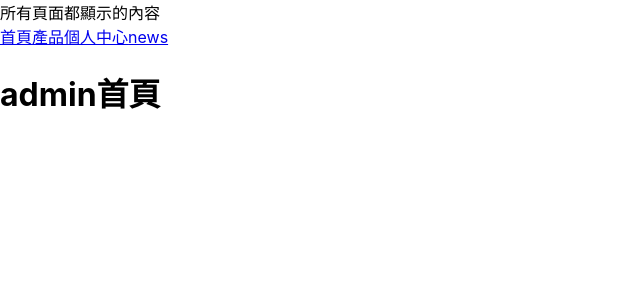
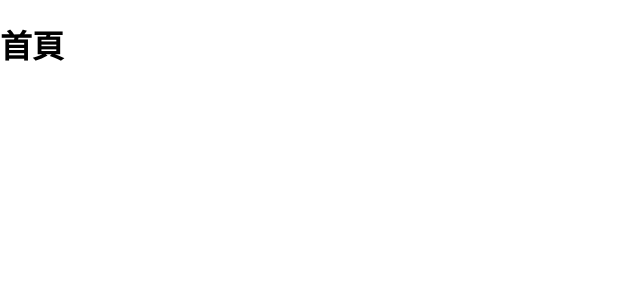
Before and after one commit to HuangNO1/my_react_demo_learn, a React (Create React App) app: page / in a window 1280 px wide. Shown: the top 300 px of the page, without its empty margins (0-640 px from the left). Built offline with nearby package versions, Linux system fonts and the light colour scheme.

Commit message:
路由重定向、switch、歷史操作

```diff
--- a/src/App.js
+++ b/src/App.js
@@ -33,78 +33,178 @@ import "./App.css";
 // History 模式 / 後端匹配使用
 import { BrowserRouter as Router, Link, Route } from "react-router-dom";
 
-function Home(params) {
+// function Home(params) {
+//   return (
+//     <div>
+//       <h1>admin首頁</h1>
+//     </div>
+//   );
+// }
+
+// function Me(params) {
+//   console.log(params);
+//   return (
+//     <div>
+//       <h1>admin個人頁面</h1>
+//     </div>
+//   );
+// }
+
+// function Product(params) {
+//   return (
+//     <div>
+//       <h1>admin產品頁面</h1>
+//     </div>
+//   );
+// }
+
+// function News(params) {
+//   console.log(params)
+//   return (
+//     <div>
+//       新聞頁
+//       新聞 id: {params.match.params.id}
+//     </div>
+//   )
+// }
+
+// class App extends React.Component {
+//   render() {
+//     // 這裡的 search 是 query string
+//     // 可以傳 state
+//     let meObj = {
+//       pathname: "/me", // 路徑
+//       search: "?username=admin", // get 請求參數
+//       hash: "#abc", // 設置 hash 錨值
+//       state: { msg: "helloWorld" }, // 傳入組件的數據
+//     };
+//     return (
+//       <div id="app">
+//         {/* 全局 */}
+//         <div>所有頁面都顯示的內容</div>
+//         {/* Router 可以在一個組件中寫多個 */}
+//         {/* <Router>
+//           <Route path="/" exact component={() => (<div>首頁</div>)}></Route>
+//           <Route path="/me" component={() => (<div>me</div>)}></Route>
+//           <Route path="/product" component={() => (<div>product</div>)}></Route>
+//         </Router> */}
+
+//         {/* Router 設置基礎路徑 basename */}
+//         <Router basename="/admin">
+//           <div className="nav">
+//             <Link to="/">首頁</Link>
+//             <Link to="/product">產品</Link>
+//             {/* Link 可以設置 to 屬性進行頁面跳轉，to 屬性可以直接寫路徑的字符串，也可以通過 1 個對象，進行路進的配置 */}
+//             {/* replace 屬性 將新地址制換成歷史訪問紀錄的原地址 */}
+//             <Link to={meObj} replace>個人中心</Link>
+//             {/* 動態路由 */}
+//             <Link to="/news/456789">news</Link>
+//           </div>
+//           <Route path="/" exact component={Home}></Route>
+//           <Route path="/product" exact component={Product}></Route>
+//           <Route path="/me" exact component={Me}></Route>
+//           {/* 動態路由 */}
+//           <Route path="/news/:id" component={News}></Route>
+//         </Router>
+//       </div>
+//     );
+//   }
+// }
+
+// export default App;
+
+// 重定向組件
+// 如果訪問某個組件時，如果有重定向組件，那麼就會修改頁面路徑，使得頁面內容顯示為所定向路徑的內容
+
+// Switch 組件
+// 讓 Switch 組件內容的 Route 只匹配一個，只要匹配到了，剩餘的規則就不再匹配
+
+import { Redirect, Switch } from "react-router-dom";
+
+function LoginInfo(params) {
+  // params.loginSuccess = 'success'
+  // params.loginSuccess = 'fail
+  if (params.location.state.loginState === "success") {
+    return (
+      // 重定向組件
+      <Redirect to="/admin"></Redirect>
+    );
+  } else {
+    return <Redirect to="/login"></Redirect>;
+  }
+}
+
+let formCom = () => {
+  let pathObj = {
+    pathname: "/loginInfo",
+    state: {
+      loginState: "success",
+    },
+  };
   return (
     <div>
-      <h1>admin首頁</h1>
+      <h1>表單驗證</h1>
+      <Link to={pathObj}>登入後表單驗證</Link>
     </div>
   );
-}
+};
 
-function Me(params) {
-  console.log(params);
-  return (
-    <div>
-      <h1>admin個人頁面</h1>
-    </div>
-  );
-}
+class ChildCom extends React.Component {
+  constructor(props) {
+    super(props);
+  }
+  render() {
+    return (
+      <div>
+        <button onClick={this.clickEvent}>跳轉到首頁</button>
+      </div>
+    );
+  }
 
-function Product(params) {
-  return (
-    <div>
-      <h1>admin產品頁面</h1>
-    </div>
-  );
-}
+  clickEvent = () => {
+    console.log(this.props);
+    // 可以傳值
+    // this.props.history.push("/", {msg: "這是由 ChildCom 發給首頁的數據"})
+    // this.props.history.replace("/", {msg: "這是由 ChildCom 發給首頁的數據"})
 
-function News(params) {
-  console.log(params)
-  return (
-    <div>
-      新聞頁
-      新聞 id: {params.match.params.id}
-    </div>
-  )
+    // 前進
+    this.props.history.go(1);
+    this.props.history.goForward();
+    // 後退
+    this.props.history.go(-1);
+    this.props.history.goBack();
+  };
 }
 
 class App extends React.Component {
   render() {
-    // 這裡的 search 是 query string
-    // 可以傳 state
-    let meObj = {
-      pathname: "/me", // 路徑
-      search: "?username=admin", // get 請求參數
-      hash: "#abc", // 設置 hash 錨值
-      state: { msg: "helloWorld" }, // 傳入組件的數據
-    };
     return (
-      <div id="app">
-        {/* 全局 */}
-        <div>所有頁面都顯示的內容</div>
-        {/* Router 可以在一個組件中寫多個 */}
-        {/* <Router>
-          <Route path="/" exact component={() => (<div>首頁</div>)}></Route>
-          <Route path="/me" component={() => (<div>me</div>)}></Route>
-          <Route path="/product" component={() => (<div>product</div>)}></Route>
-        </Router> */}
+      <div>
+        <Router>
+          <Switch>
+            <Route
+              path="/"
+              exact
+              component={(props) => {
+                console.log(props);
+                return <h1>首頁</h1>;
+              }}
+            ></Route>
+            <Route path="/form" exact component={formCom}></Route>
+            <Route
+              path="/login"
+              exact
+              component={() => <h1>登入頁</h1>}
+            ></Route>
+            <Route path="/loginInfo" exact component={LoginInfo}></Route>
+            <Route path="/admin" exact component={() => <h1>Admin</h1>}></Route>
 
-        {/* Router 設置基礎路徑 basename */}
-        <Router basename="/admin">
-          <div className="nav">
-            <Link to="/">首頁</Link>
-            <Link to="/product">產品</Link>
-            {/* Link 可以設置 to 屬性進行頁面跳轉，to 屬性可以直接寫路徑的字符串，也可以通過 1 個對象，進行路進的配置 */}
-            {/* replace 屬性 將新地址制換成歷史訪問紀錄的原地址 */}
-            <Link to={meObj} replace>個人中心</Link>
-            {/* 動態路由 */}
-            <Link to="/news/456789">news</Link>
-          </div>
-          <Route path="/" exact component={Home}></Route>
-          <Route path="/product" exact component={Product}></Route>
-          <Route path="/me" exact component={Me}></Route>
-          {/* 動態路由 */}
-          <Route path="/news/:id" component={News}></Route>
+            {/* Router 會全部匹配，所以如果有兩個相同的 path 會兩個都匹配 */}
+            {/* 所以需要用到 Switch 去匹配，匹配到一個成功就不會繼續匹配 */}
+            <Route path="/abc" exact component={() => <h1>abc1</h1>}></Route>
+            <Route path="/abc" exact component={() => <h1>abc2</h1>}></Route>
+            <Route path="/child" exact component={ChildCom}></Route>
+          </Switch>
         </Router>
       </div>
     );
```
